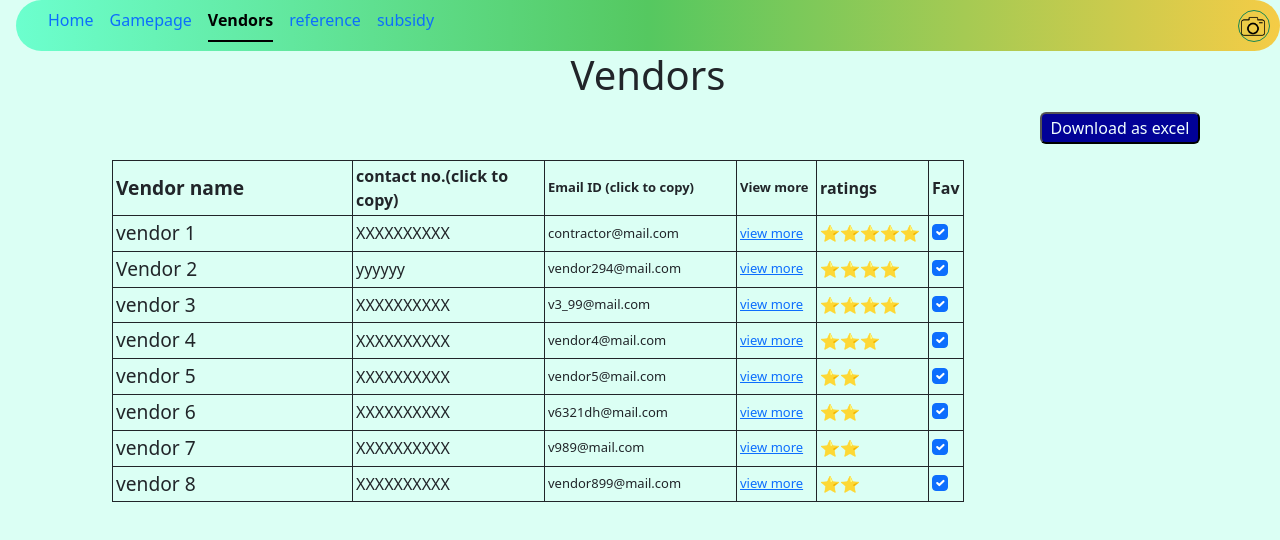
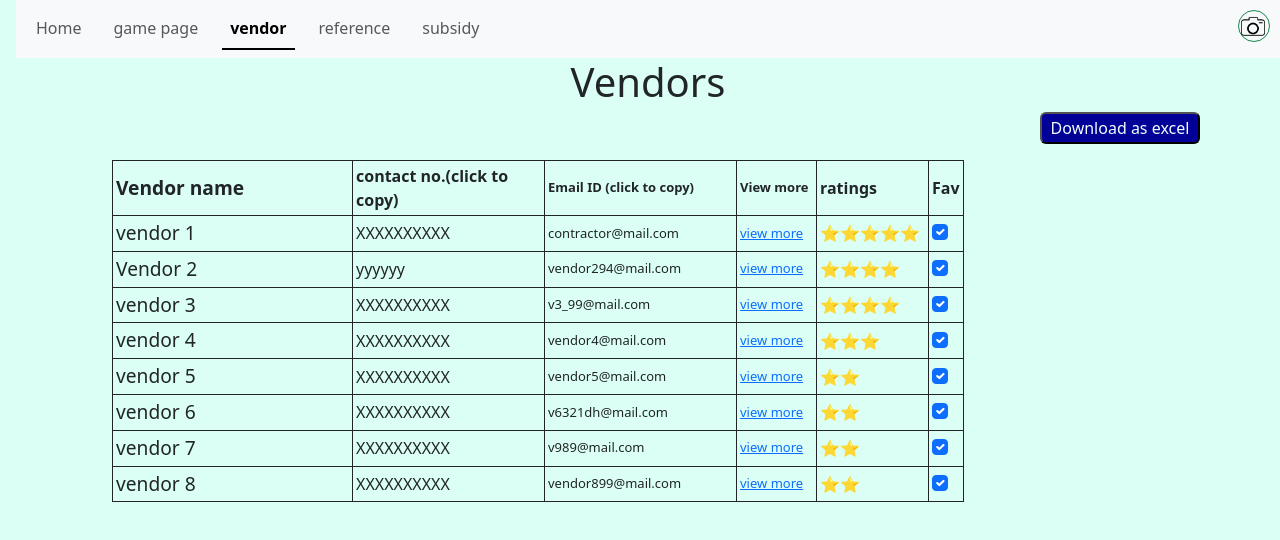
Before and after one commit to uddipanbasu/solar-power-awareness, a plain HTML site: page vendor.html in a window 1280 px wide. Drawn offline with nearby package versions, Linux system fonts and the light colour scheme; a script that the page names is missing.

Commit message:
Update vendor.html
ready to work basic 30th July

```diff
--- a/vendor.html
+++ b/vendor.html
@@ -14,26 +14,41 @@
 <!--copy script excel-->
 <script type="text/javascript" src="https://unpkg.com/xlsx@0.15.1/dist/xlsx.full.min.js"></script>
 <body id="capture">
-<div id="navbar">
-    <ul class="nav nav-underline">
+  <nav class="navbar navbar-expand-lg bg-body-tertiary">
+    <div class="container-fluid">
+
+      <button class="navbar-toggler" type="button" data-bs-toggle="collapse" data-bs-target="#navbarSupportedContent" aria-controls="navbarSupportedContent" aria-expanded="false" aria-label="Toggle navigation">
+        <span class="navbar-toggler-icon"></span>
+      </button>
+      <div class="collapse navbar-collapse" id="navbarSupportedContent">
+        <ul class="navbar-nav me-auto mb-2 mb-lg-0 nav-underline nav">
           <li class="nav-item">
-          <a class="nav-link " aria-current="page" href="./index.html">Home</a>
+            <a class="nav-link" aria-current="page" href="./index.html">Home</a>
           </li>
           <li class="nav-item">
-          <a class="nav-link" href="gamepage_2.html">Gamepage</a>
+            <a class="nav-link" href="./gamepage_2.html">game page</a>
           </li>
           <li class="nav-item">
-          <a class="nav-link active" href="./vendor.html">Vendors</a>
+            <a class="nav-link active" href="./vendor.html">
+              vendor
+            </a>
+
           </li>
           <li class="nav-item">
-          <a class="nav-link " href="./reference.html">reference</a>
+            <a class="nav-link" href="./reference.html">reference</a>
           </li>
           <li class="nav-item">
             <a class="nav-link" href="./subsidy.html">subsidy</a>
           </li>
-          <button class="btn btn-outline-success " id="button1" type="button" onclick="screenshot()"><img class="tool-image" src="./screenshot.png" alt="screenshot"></button>
         </ul>
+
+
+          <button class="btn btn-outline-success" id="button1" type="button" onclick="screenshot()"><img class="tool-image" src="./screenshot.png" alt="screenshot"></button>
+
       </div>
+    </div>
+  </nav>
+
 
 
 <h1>Vendors</h1>
```
Lines whose indentation alone changed are shown as unchanged.
